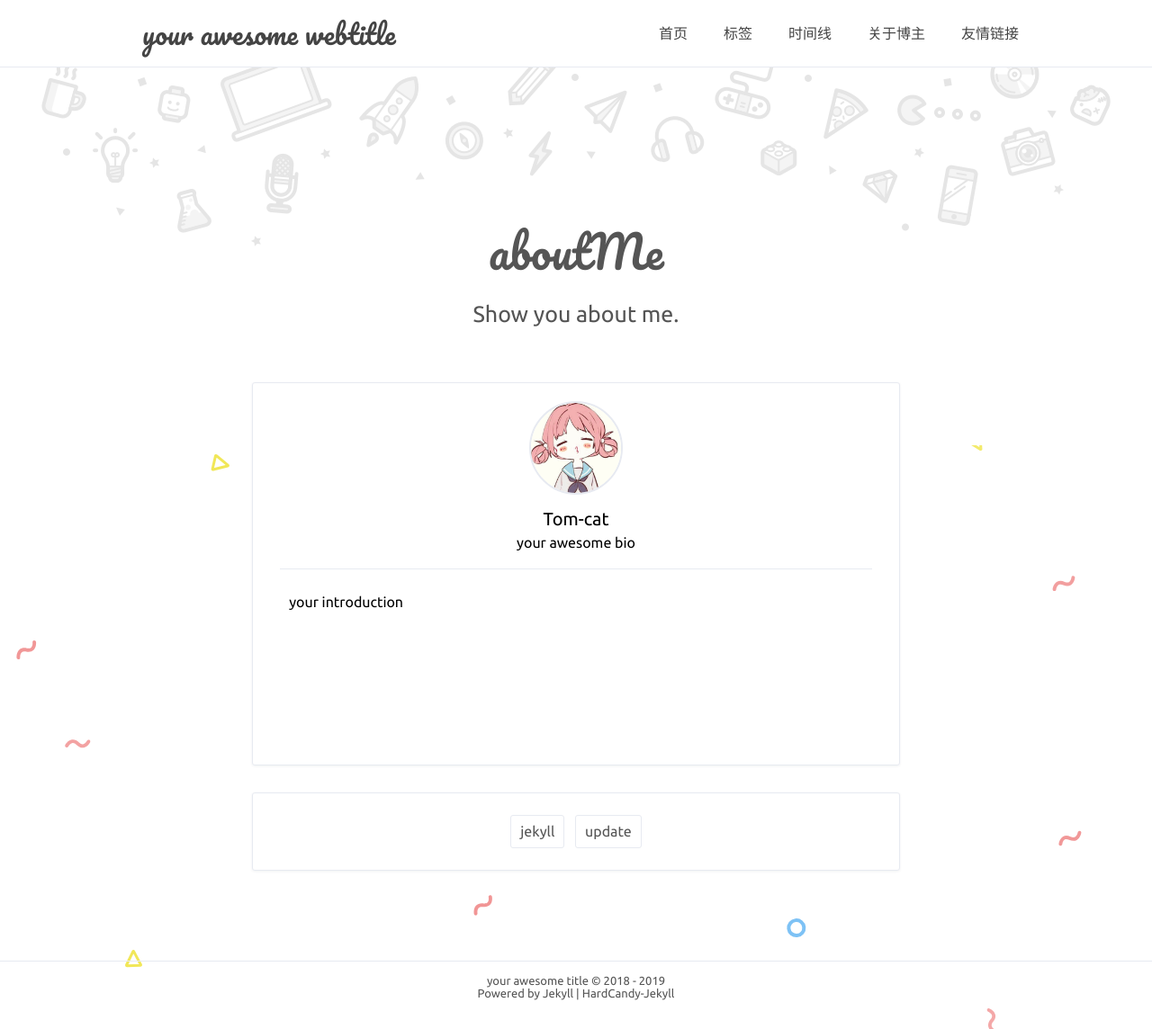
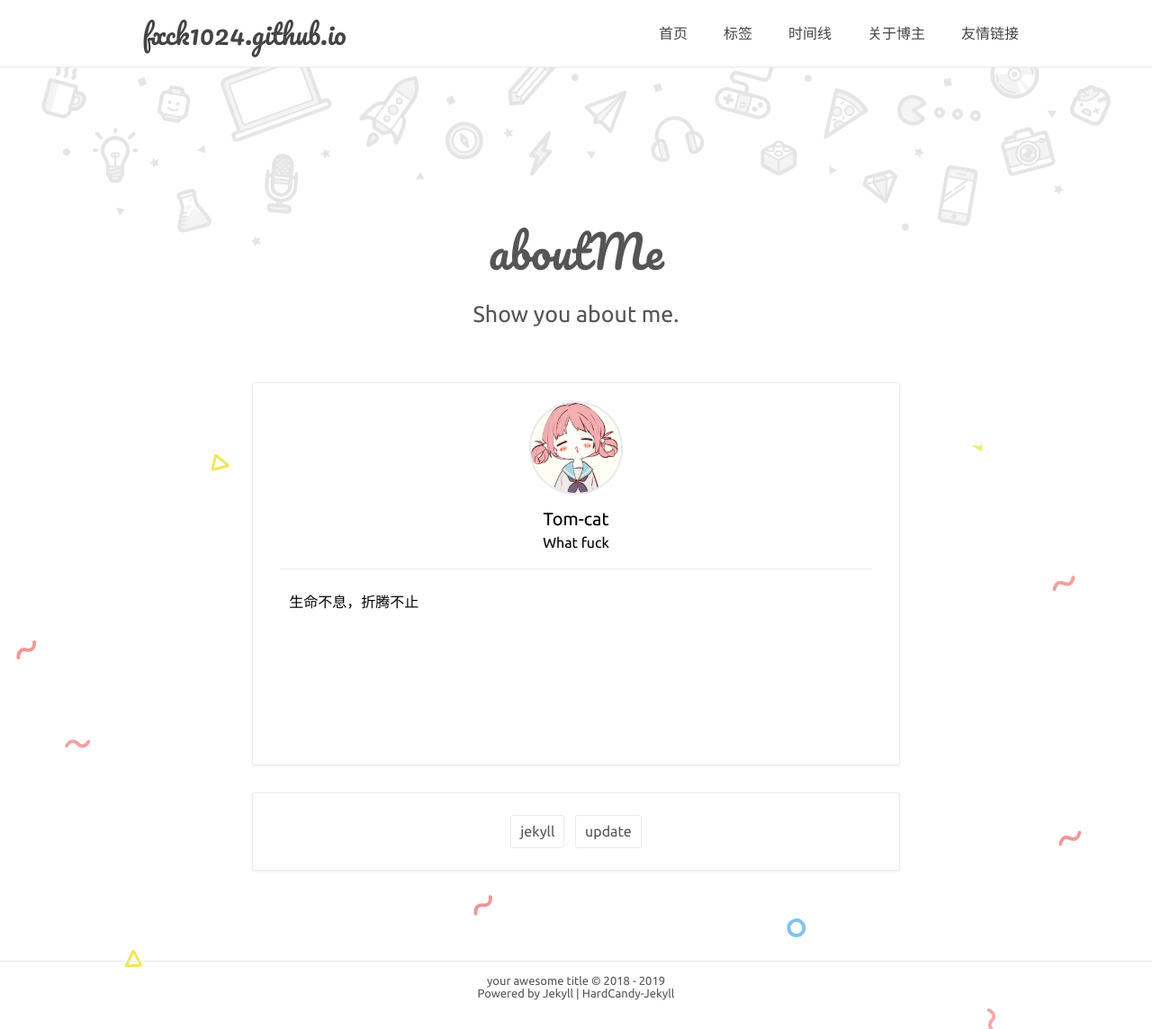
Before and after one commit to fxck12138/fxck1.github.io, a Jekyll site: the page built from about.html, in a window 1280 px wide. Shown: the whole page at 90% size. Built offline with Jekyll 4.4.1, drawn with Linux system fonts in a browser that asks for light colours; comment, search, counter and statistics services are not loaded.

Commit message:
fxck12138.github.io

```diff
--- a/_config.yml
+++ b/_config.yml
@@ -15,11 +15,11 @@ nav: # 最佳体验 六个标签 且最好每个标签不超过4中文字
 # 博主
 author: true
 name: 'Tom-cat'
-NickName: 'your awesome nickname'
-webtitle: 'your awesome webtitle'
-bio: 'your awesome bio'
+NickName: 'Fxck'
+webtitle: 'fxck1024.github.io'
+bio: 'What fuck'
 about: true
-aboutyou: 'your introduction'
+aboutyou: '生命不息，折腾不止'
 portraits: '/assets/profile.jpeg' # your portraits image file path
 
 # SNS
@@ -59,7 +59,7 @@ pygmentsTheme: 'friendly'
 
 # 友情链接
 friends:
-  jekyll: 'https://fxck1024.github.io'
+  Fxck: 'https://fxck1024.github.io'
 
 # 评论 最佳体验 在disqus、livere和Gitment之间三选一
 # disqus 评论
@@ -69,11 +69,11 @@ disqus_url: '' # https://abc.disqus.com/embed.js
 livere: true
 livere_uid: 'MTAyMC8zNDI2OS8xMDgwNg==' # MTAyMC8zNDI2OS8xMDgwNg==
 # Gitment评论 OAuth Application
-Gitment: false
-Gitment_owner: ''  # github用户名
-Gitment_repo: ''  # github博客存放的仓库名
-client_id: ''  # 注册 OAuth Application 后获得的 client_id
-client_secret: ''  # 注册 OAuth Application 后获得的 client_secret
+Gitment: true
+Gitment_owner: 'fxck12138'  # github用户名
+Gitment_repo: 'fxck12138.github.io'  # github博客存放的仓库名
+client_id: 'd6a4550da61c25f9a416'  # 注册 OAuth Application 后获得的 client_id
+client_secret: '19091fae42aa47649fa008bdeed3eabaf47f102a'  # 注册 OAuth Application 后获得的 client_secret
 
 # Share : weibo, qq, wechat, tencent, douban, qzone, linkedin, diandian, facebook, twitter, google
 social-share: true
```
